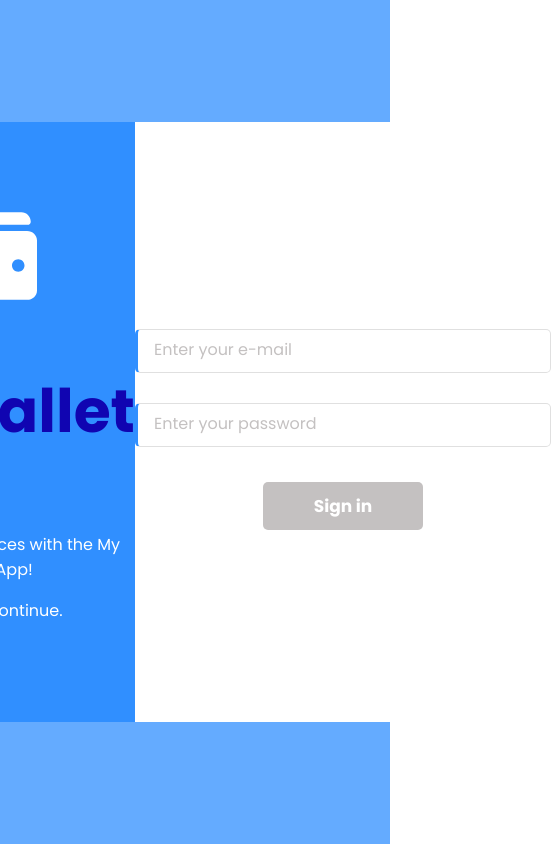
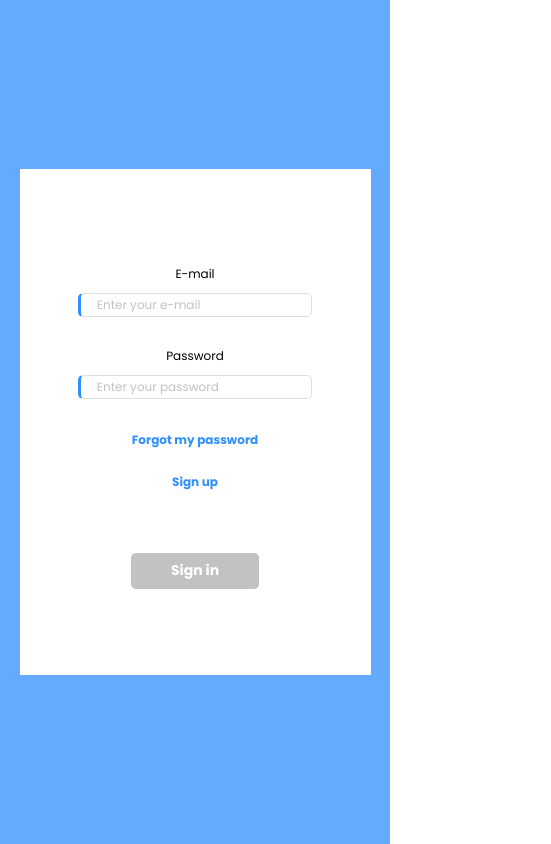
Before and after one commit to giovanedann/wallet, a React (Create React App) app: page / in a window 390 px wide. Shown: the whole page, 551 px wide, since content can reach past the window. Built offline with nearby package versions, Linux system fonts and the light colour scheme.

Commit message:
responsiveness of login page done

```diff
--- a/src/pages/Login/Login.css
+++ b/src/pages/Login/Login.css
@@ -15,13 +15,23 @@
   height: 600px;
   background: white;
   display: flex;
-  transition: 0.5s ease-in-out;
 }
 
 .title-container__small-texts p {
   font-size: 16px;
   color: white;
   text-align: center;
+}
+
+.title-container__small-texts .rights {
+  margin-top: 90px;
+  font-size: 15px;
+}
+
+.title-container__small-texts .rights a {
+  color: white;
+  margin-left: 5px;
+  text-underline-position: under;
 }
 
 .title-container {
@@ -53,7 +63,13 @@
   justify-content: center;
 }
 
-.inputs-container > input {
+.inputs-container label {
+  display: flex;
+  flex-direction: column;
+  margin: 10px 0;
+}
+
+.inputs-container label > input {
   font-family: poppins, sans-serif;
   margin: 15px 0;
   border: 1px solid rgb(224, 224, 224);
@@ -65,17 +81,35 @@
   padding-left: 10px;
 }
 
-.inputs-container > input::placeholder {
+.inputs-container label > input::placeholder {
   padding-left: 6px;
   color: rgb(196, 193, 193);
   font-size: 16px;
 }
 
-.inputs-container > input:focus {
+.inputs-container label > input:focus {
   transform: translateY(-5px);
   border: 1.5px solid rgb(48,143,255);
   border-left: 3px solid rgb(48,143,255);
   outline: none;
+}
+
+.input__links {
+  display: flex;
+  width: 100%;
+  justify-content: space-around;
+  cursor: pointer;
+  color: rgb(48,143,255);
+  font-weight: 600;
+}
+
+.input__links p {
+  transition: 0.2s ease-in-out;
+}
+
+.input__links p:hover {
+  color: rgb(0, 119, 255);
+  transform: scale(1.04)
 }
 
 .inputs-container > button {
@@ -83,7 +117,7 @@
   font-size: 17px;
   color: white;
   font-weight: 600;
-  margin-top: 20px;
+  margin-top: 50px;
   border-style: none;
   background-color: #308FFF;
   border-radius: 5px;
@@ -101,3 +135,116 @@
 .inputs-container > button:disabled {
   background-color:rgb(196, 193, 193);
 }
+
+@media screen and (max-width: 1050px) {
+  .wallet-icon {
+    width: 60px;
+    height: 60px;
+  }
+
+  .login-container {
+    width: 740px;
+    height: 400px;
+    background: white;
+    display: flex;
+  }
+
+  .title-container > p {
+    font-size: 40px;
+  }
+
+  .title-container__small-texts p {
+    font-size: 14px;
+  }
+
+  .title-container__small-texts .rights {
+    margin-top: 70px;
+    font-size: 10px;
+  }
+
+  .inputs-container label {
+    font-size: 12px;
+  }
+
+  .inputs-container label > input {
+    margin: 15px 0;
+    width: 300px;
+    height: 30px;
+  }
+
+  .inputs-container label > input::placeholder {
+    font-size: 12px;
+  }
+
+  .login-page__links {
+    font-size: 13px;
+  }
+
+  .inputs-container > button {
+    font-size: 14px;
+    padding: 0;
+    width: 8rem;
+    height: 2.3rem;
+    transition: 0.2s ease-in-out;
+  }
+
+  @media screen and (max-width: 700px) {
+    .title-container {
+      display: none;
+    }
+
+    .login-container {
+      width: 80%;
+      height: 60vh;
+    }
+
+    .inputs-container {
+      justify-content: space-evenly;
+    }
+  }
+
+  @media screen and (max-width: 500px) {
+    .input__links {
+      flex-direction: column;
+      align-items: center;
+    }
+
+    .inputs-container label {
+      align-items: center;
+    }
+
+    .input__links p {
+      font-size: 14px;
+    }
+  }
+
+  @media screen and (max-width: 400px) {
+    .title-container {
+      display: none;
+    }
+
+    .login-container {
+      width: 90%;
+      height: 60vh;
+    }
+
+    .inputs-container {
+      justify-content: space-evenly;
+      align-items: center;
+    }
+
+    .inputs-container label {
+      align-items: center;
+    }
+
+    .inputs-container label > input {
+      margin: 10px 0;
+      width: 80%;
+      height: 20px;
+    }
+
+    .input__links p {
+      font-size: 12px;
+    }
+  }
+}
--- a/src/pages/Login/Login.js
+++ b/src/pages/Login/Login.js
@@ -57,14 +57,23 @@ class Login extends React.Component {
       <div className="login-page">
         <div className="login-container">
           <div className="title-container">
-            <FaWallet size={ 100 } color="white"/>
+            <FaWallet className="wallet-icon" size={ 100 } color="white"/>
             <p>my<span>wallet</span></p>
             <div className="title-container__small-texts">
               <p>Control your finances with the My Wallet App!</p>
-              <p>Sign in to continue.</p>
+              <p>Sign in or sign up to continue.</p>
+              <p className="rights">
+                Designed by
+                <a href="https://www.linkedin.com/in/giovane-saes-a53b38196/" target="_blank" rel="noreferrer">
+                  Giovane
+                </a>
+                , 2022.
+              </p>
             </div>
           </div>
           <div className="inputs-container">
+            <label htmlFor="user-email">
+              E-mail
               <input
                 type="text"
                 onChange={ this.handleChange }
@@ -73,6 +82,9 @@ class Login extends React.Component {
                 data-testid="email-input"
                 placeholder="Enter your e-mail"
               />
+            </label>
+            <label htmlFor="user-password">
+              Password
               <input
                 type="password"
                 name="password"
@@ -81,6 +93,15 @@ class Login extends React.Component {
                 data-testid="password-input"
                 placeholder="Enter your password"
               />
+            </label>
+            <div className="input__links">
+              <p onClick={ () => alert('For now, this button just fire this alert') }>
+                Forgot my password
+              </p>
+              <p onClick={ () => alert('For now, this button just fire this alert') }>
+                Sign up
+              </p>
+            </div>
             <button
               type="button"
               onClick={ () => add(email) && this.handleLogIn() }
@@ -90,7 +111,7 @@ class Login extends React.Component {
             </button>
           </div>
         </div>
-        { logged && <Redirect to="/wallet" />}
+        { logged && <Redirect to="/wallet" /> }
       </div>
     );
   }
```
Lines whose indentation alone changed are shown as unchanged.
